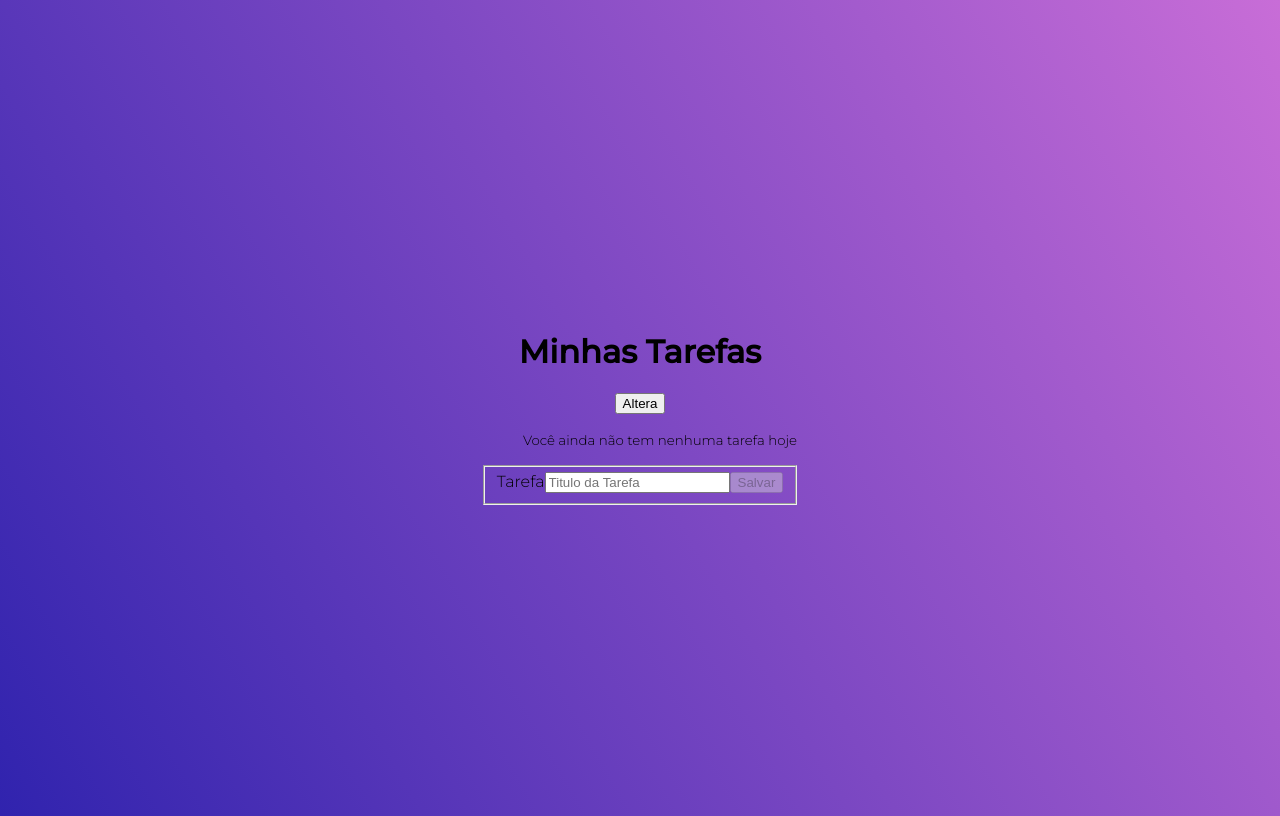
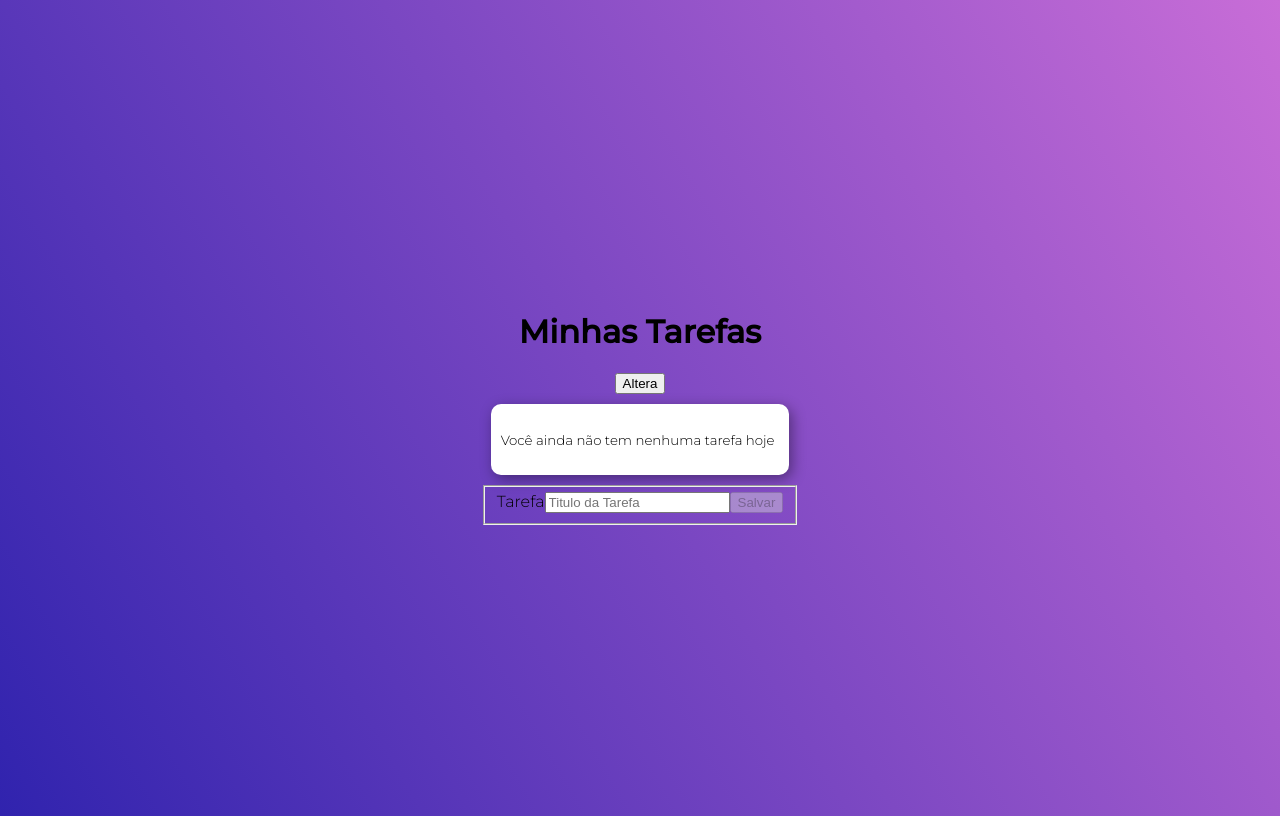
Before and after one commit to barrosebs/Angular-Profissional, an Angular app: page / in a window 1280 px wide. Built offline with nearby package versions, Linux system fonts and the light colour scheme.

Commit message:
Aula 20. Estilizando os Itens

```diff
--- a/src/styles.css
+++ b/src/styles.css
@@ -13,3 +13,40 @@ body{
    background: linear-gradient(60deg,#3023ae 0%, #c86dd7 100%);
    /*filter: progid:DXImageTransform.Microsoft.gradient(startColorstr='#3023ae') */
 }
+
+button{
+    cursor: pointer;
+
+}
+
+li{
+    padding: 15px;
+    margin: 10px;
+    font-size: lem;
+    font-style: italic;
+    border-bottom: 2px solid rgba(0,0,0,0.2);
+}
+li>button{
+    border: none;
+    background-color: #fff;
+    font-size: lem;
+    float: right;
+    opacity: 0.6;
+    transition: opacity 1s;
+}
+li>button:hover{
+    opacity: 1;
+    transition:opacity 1s;
+}
+
+ul{
+    text-align: left;
+    margin: 10px;
+    padding: 10px;
+    list-style: none;
+    background: #fff;
+    border-radius: 10px;
+    -webkit-box-shadow: 3px 4px 14px 0px rgba(0,0,0,0.39);
+    -moz-box-shadow: 3px 4px 14px 0px rgba(0,0,0,0.39);
+    box-shadow: 3px 4px 14px 0px rgba(0,0,0,0.39);
+}
```
